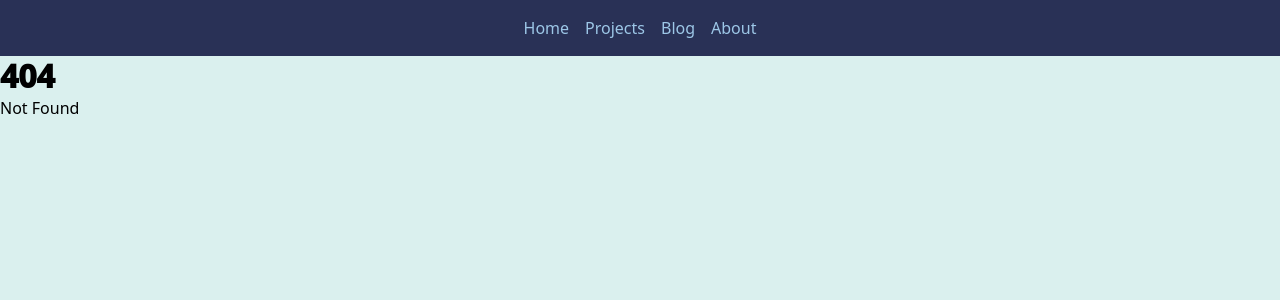
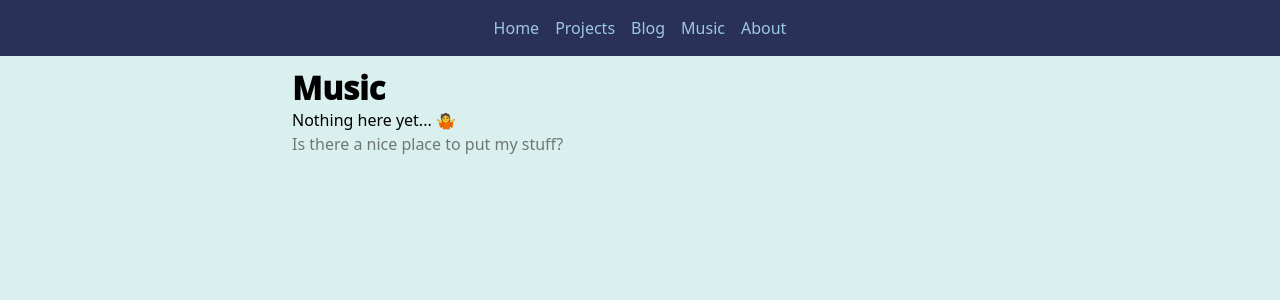
Before and after one commit to Odilf/odilf.com, a SvelteKit app: page /music in a window 1280 px wide. Before the commit this address had no page. Shown: the top 300 px of the page. Built offline with nearby package versions, Linux system fonts and the light colour scheme.

Commit message:
added a music section

```diff
--- a/src/routes/Nav.svelte
+++ b/src/routes/Nav.svelte
@@ -2,6 +2,7 @@
 	<a href='/'> Home </a>
 	<a href='/projects'> Projects </a>
 	<a href='/blog'> Blog </a>
+	<a href='/music'> Music </a>
 	<a href='/about'> About </a>
 </nav>
 
--- /dev/null
+++ b/src/routes/music/+page.svelte
@@ -0,0 +1,12 @@
+
+<main class='content'>
+	<h1> Music </h1>
+
+	<p>
+		Nothing here yet... 🤷
+	</p>
+
+	<p class='faint'>
+		Is there a nice place to put my stuff?
+	</p>
+</main>
```
